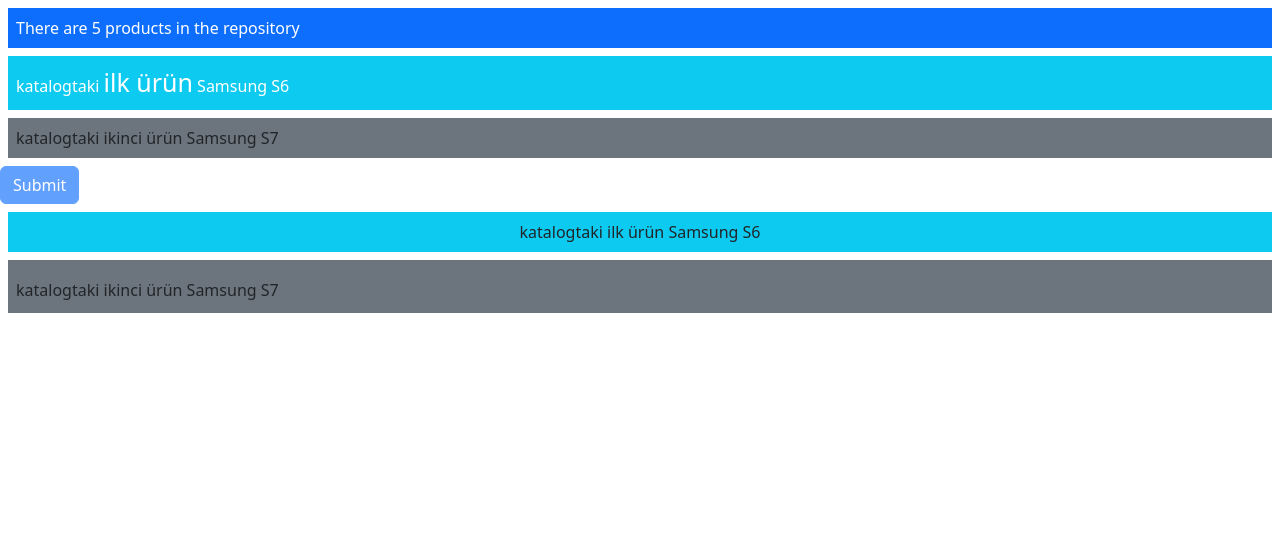
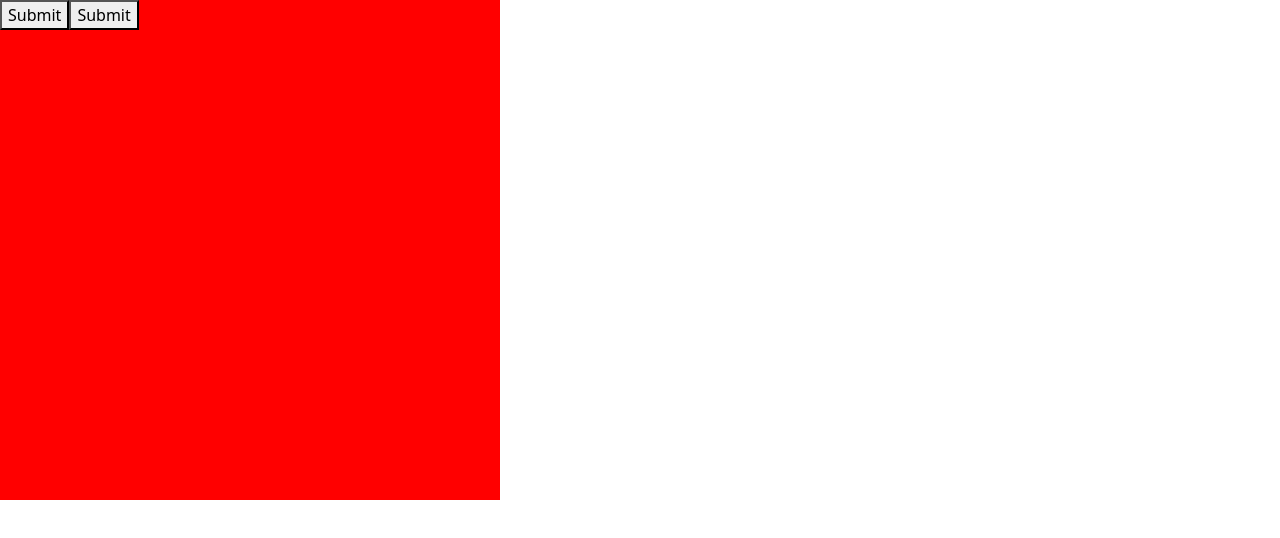
Before and after one commit to Abdullah-Alsabouni/Second-Angular-Project, an Angular app: page / in a window 1280 px wide. Shown: the top 538 px of the page. Built offline with nearby package versions, Linux system fonts and the light colour scheme.

Commit message:
Lesson 2 Event binding

```diff
--- a/src/app/product.component.html
+++ b/src/app/product.component.html
@@ -1,21 +1,7 @@
-<div class="bg-primary text-white m-2 p-2">
-    There are {{ model.getProducts().length}} products in the repository
+<!-- <button (click)="onSubmit">Submit</button>  --> <!-- 1.yol -->
+
+
+<div (click)="onDivClick()" style = "width: 500px; height: 500px; background-color: red;">
+    <button name="btn1" (click)="onSubmit($event)">Submit</button>
+    <button name="btn2" (click)="onSubmit($event)">Submit</button>
 </div>
-
-<div class="text-white" [class] = "getClasses(1)"> <!-- class="text-white" çalışmaz -->
-    katalogtaki <span [style.fontSize]="fontSize">ilk ürün</span> {{ model.getProductsById(1)?.name }} <!-- Sadece bir tane css style özelliği eklenebilir-->
-</div>
-
-<div [class] = "getClasses(2)">
-    katalogtaki <span [style]="">ikinci ürün</span> {{model.getProductsById(2)?.name}}
-</div>
-
-<button class="btn btn-primary" [class.disabled] = "disabled">Submit</button> <!-- [class.disabled] = "disabled"--> <!--disabled = true ise class="btn btn-primary disabled", disabled = false ise class = "btn btn-primary" -->
-
-<div class="m-2 p-2" [ngClass]="getClassMap(1)">
-    katalogtaki ilk ürün {{ model.getProductsById(1)?.name }}
-</div>
-
-<div class="m-2 p-2" [ngClass]="getClassMap(2)">
-    katalogtaki <span [ngStyle]="getStyles(2)"></span> ikinci ürün {{model.getProductsById(2)?.name}}
-</div>
--- a/src/app/product.component.ts
+++ b/src/app/product.component.ts
@@ -11,32 +11,18 @@
 
 export class ProductComponent {
     model: ProductRepository = new ProductRepository();
-    disabled = true
 
-    getClasses(id: number): string {
-        let product = this.model.getProductsById(id);
-        return ((product?.price ?? 0) <= 1000 ? "bg-info": "bg-secondary") + " m-2 p-2";
+   /* Event Binding */
+    // onSubmit() {
+    //     console.log('button was clicked'); // 1.yol
+    // }
+    onSubmit($event: any){
+        $event.stopPropagation(); // Sadece butona tıklandığında Event çalışsın
+        console.log('button was clicked');
+        console.log($event)
     }
 
-    product: Product | undefined = this.model.getProductsById(1);
-
-    getClassMap(id: number): Object{
-        let product = this.model.getProductsById(id);
-        return {
-            "bg-info": (product?.price ?? 0) <= 1000,
-            "bg-secondary": (product?.price ?? 0) > 1000,
-            "text-center tx-white": product?.name == "Samsung S6"
-        }
-    }
-
-    color: string = (this.model.getProductsById(1)?.price ?? 0) <= 1000?"green":"red";
-    fontSize: string = "25px";
-
-    getStyles(id: number) {
-        let product = this.model.getProductsById(id);
-        return {
-            fontSize: "25px",
-            color: (product?.price ?? 0) <= 1000 ? "green" : "red"
-        }
+    onDivClick(){ // Div'in herhangi bir noktasına tıklandığında Hem onSubmit(button was clicked) hem de onDivClick(div was clicked) çalışır.
+        console.log('div was clicked')
     }
 }
```
